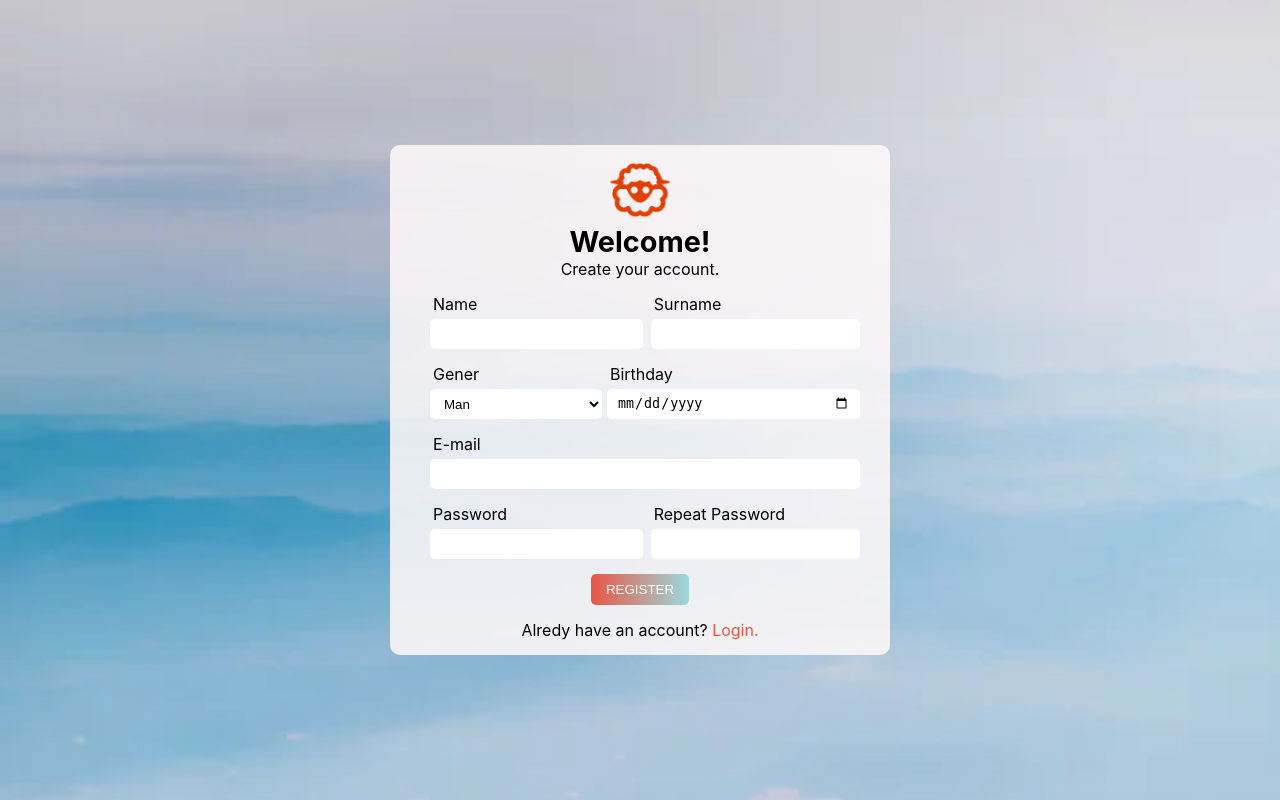
After one commit to luyaneluiz/Login-Page, a PHP site: page /register/register.html in a window 1280 px wide. The commit adds this page. Run offline with PHP 8.4, Linux system fonts and the light colour scheme.

Commit message:
core: alinhamentos e criação da page Register

```diff
--- /dev/null
+++ b/register/register.css
@@ -0,0 +1,58 @@
+section input,
+section select {
+  background-color: rgb(255, 255, 255);
+  border: none;
+  border-radius: 5px;
+  height: 30px;
+  width: 100%;
+  padding: 5px 10px;
+  margin: 5px;
+  outline: none;
+}
+
+.select {
+  display: flex;
+}
+
+.gener {
+  width: 40%;
+}
+
+.birth {
+  padding-left: 5px;
+  width: 60%;
+}
+
+label {
+  text-align: left;
+  margin: 0 8px;
+}
+
+@media (min-width: 700px) {
+  .container {
+    padding: 15px 40px;
+  }
+
+  .name,
+  .password {
+    display: flex;
+  }
+
+  .first-name,
+  .pass {
+    width: 40vw;
+  }
+
+  .surname,
+  .repeat-pass {
+    padding-left: 8px;
+    width: 40vw;
+  }
+}
+
+@media (min-width: 850px) {
+  .container {
+    padding: 15px 30px;
+    width: 500px;
+  }
+}
--- /dev/null
+++ b/register/register.html
@@ -0,0 +1,80 @@
+<!DOCTYPE html>
+<html lang="en">
+  <head>
+    <meta charset="UTF-8" />
+    <meta http-equiv="X-UA-Compatible" content="IE=edge" />
+    <meta name="viewport" content="width=device-width, initial-scale=1.0" />
+    <link rel="stylesheet" href="../style.css" />
+    <link rel="stylesheet" href="./register.css" />
+    <link rel="shortcut icon" href="../img/logo.png" />
+    <title>Register</title>
+  </head>
+
+  <body>
+    <div class="container">
+      <header>
+        <img
+          src="../img/logo.png"
+          alt="logo ovelha laranja"
+          style="height: 60px"
+        />
+        <h1>Welcome!</h1>
+        <p>Create your account.</p>
+      </header>
+      <main>
+        <form>
+          <section>
+            <div class="name">
+              <div class="first-name">
+                <label for="name">Name</label>
+                <input type="text" />
+              </div>
+              <div class="surname">
+                <label for="Surname">Surname</label>
+                <input type="text" />
+              </div>
+            </div>
+            <div class="select">
+              <div class="gener">
+                <label for="Gener">Gener</label>
+                <select name="Gener">
+                  <option value="Man">Man</option>
+                  <option value="Woman">Woman</option>
+                  <option value="Other">Other</option>
+                </select>
+              </div>
+              <div class="birth">
+                <label for="Birthday">Birthday</label>
+                <input type="date" />
+              </div>
+            </div>
+            <div class="email">
+              <label for="email">E-mail</label>
+              <input type="email" />
+            </div>
+            <div class="password">
+              <div class="pass">
+                <label for="password">Password</label>
+                <input type="password" />
+              </div>
+              <div class="repeat-pass">
+                <label for="password">Repeat Password</label>
+                <input type="password" />
+              </div>
+            </div>
+          </section>
+
+          <div class="submit">
+            <input type="submit" value="REGISTER" />
+          </div>
+        </form>
+      </main>
+      <footer>
+        <p>
+          Alredy have an account?
+          <a href="../index.html">Login.</a>
+        </p>
+      </footer>
+    </div>
+  </body>
+</html>
--- a/style.css
+++ b/style.css
@@ -7,122 +7,59 @@
 body {
   font-family: -apple-system, BlinkMacSystemFont, "Segoe UI", Roboto, Oxygen,
     Ubuntu, Cantarell, "Open Sans", "Helvetica Neue", sans-serif;
-  background: url(https://images.unsplash.com/photo-1464618663641-bbdd760ae84a?ixlib=rb-1.2.1&ixid=MnwxMjA3fDB8MHxzZWFyY2h8NjN8fGJhY2tncm91bmR8ZW58MHx8MHx8&auto=format&fit=crop&w=500&q=60);
+  background: url(/img/background.png);
   background-repeat: no-repeat;
   background-position: center;
   background-size: cover;
   width: 100vw;
-  height: 100vh;
+  min-height: 100vh;
+  display: flex;
+  justify-content: center;
+  align-items: center;
 }
 
 .container {
-  background-color: rgb(255, 249, 249);
-  display: flex;
-  flex-direction: column;
-  width: 40%;
+  background-color: rgba(255, 249, 249, 0.856);
+  width: 70vw;
   border-radius: 10px;
   text-align: center;
-  margin: auto;
-  transform: translateY(15vh);
+  padding: 15px;
+  margin: 15px;
 }
 
-.logo {
-  height: 80px;
-  margin: 5px;
+h1 {
+  font-size: 1.8rem;
 }
 
-header h1 {
-  margin: 5px;
-  font-size: 2rem;
+form {
+  padding: 5px;
 }
 
-header p {
-  margin: 2px 5px 20px;
-}
-
-.email label,
-.password label {
+section label {
   display: block;
-  text-align: center;
-}
-
-.email input,
-.password input {
-  background-color: rgb(255, 255, 255);
-  border: none;
-  border-radius: 15px;
-  height: 30px;
-  width: 60%;
-  padding: 5px 15px;
-  margin: 5px;
-  outline: none;
-}
-
-.remember {
-  margin: 5px 0;
-}
-
-.remember input {
-  cursor: pointer;
+  margin-top: 10px;
 }
 
 .submit input {
   margin: 10px 0;
-  color: white;
-  background-color: #e95744;
-  padding: 5px 10px;
+  color: rgb(255, 255, 255);
+  background: linear-gradient(90deg, #e95744, #9cd9dd);
+  padding: 8px 15px;
   border-radius: 5px;
   border: none;
   cursor: pointer;
+  transition: all 0.5s ease;
 }
 
-footer {
-  padding-bottom: 15px;
+.submit input:hover {
+  background: linear-gradient(50deg, #ff6d5a, #82e4eb);
 }
 
-.icons-login img {
-  width: 35px;
-  height: 35px;
-  margin: 10px 0;
-  cursor: pointer;
-}
-
-.register a {
+footer a {
   text-decoration: none;
   color: #e95744;
 }
 
-.register a:hover {
-  color: rgb(34, 156, 255);
+footer a:hover {
+  color: #9b1b0a;
 }
-
-@media only screen and (max-device-width: 700px) {
-  .container {
-    width: 300px;
-  }
-}
-
-@media screen and (max-device-width: 400px) {
-  .container {
-    width: 200px;
-  }
-
-  .logo {
-    width: 70px;
-    height: 70px;
-  }
-
-  header h1 {
-    font-size: 1.8rem;
-  }
-
-  .email input,
-  .password input {
-    width: 80%;
-  }
-
-  .icons-login img {
-    width: 25px;
-    height: 25px;
-  }
-}
```
Also changed, not shown: index.html (+14 -11 lines), login.css (added, +51 -0 lines), img/background.png (added), img/facebook.png (deleted), img/github.png (deleted), img/twitter.png (deleted).
